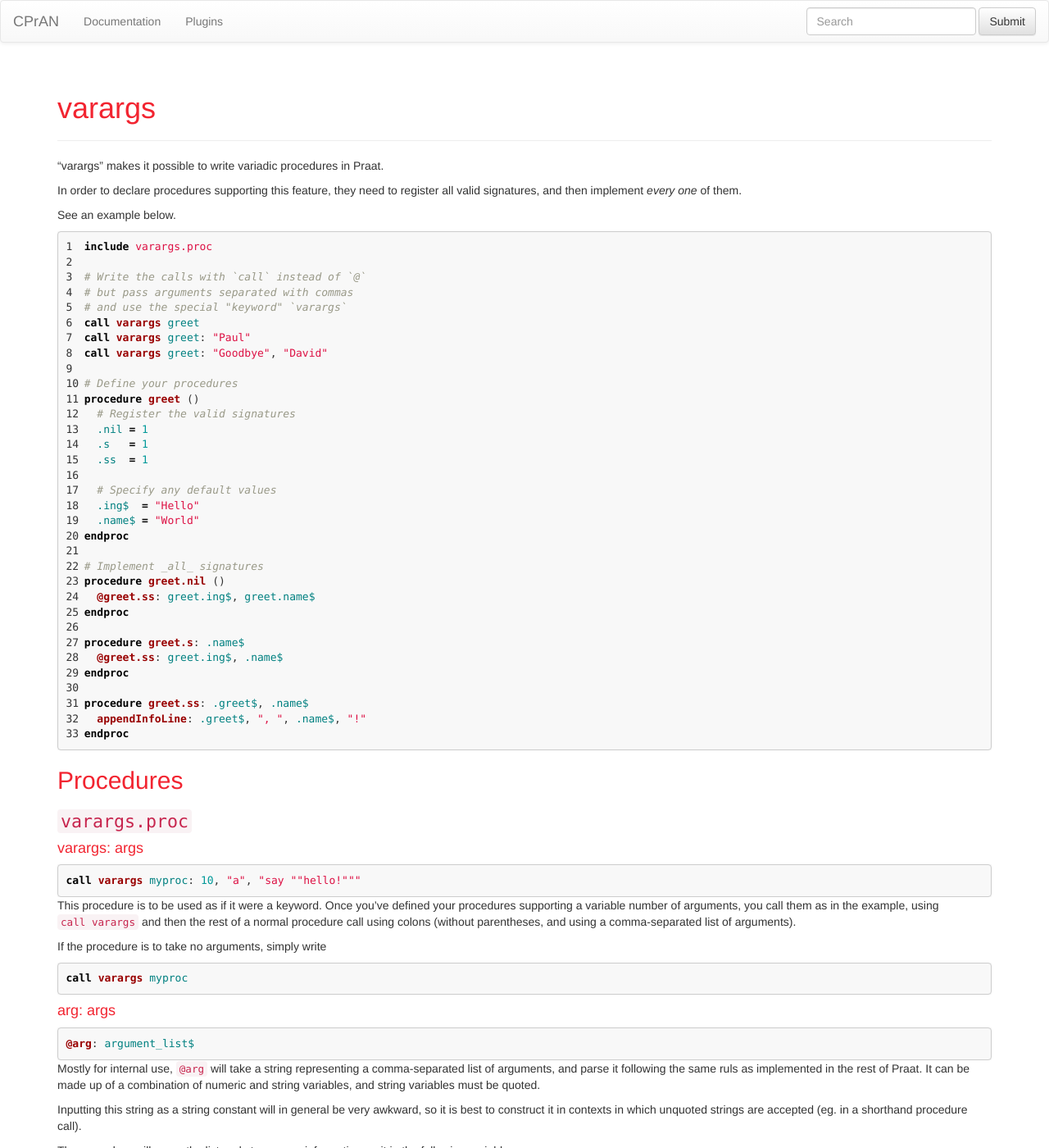
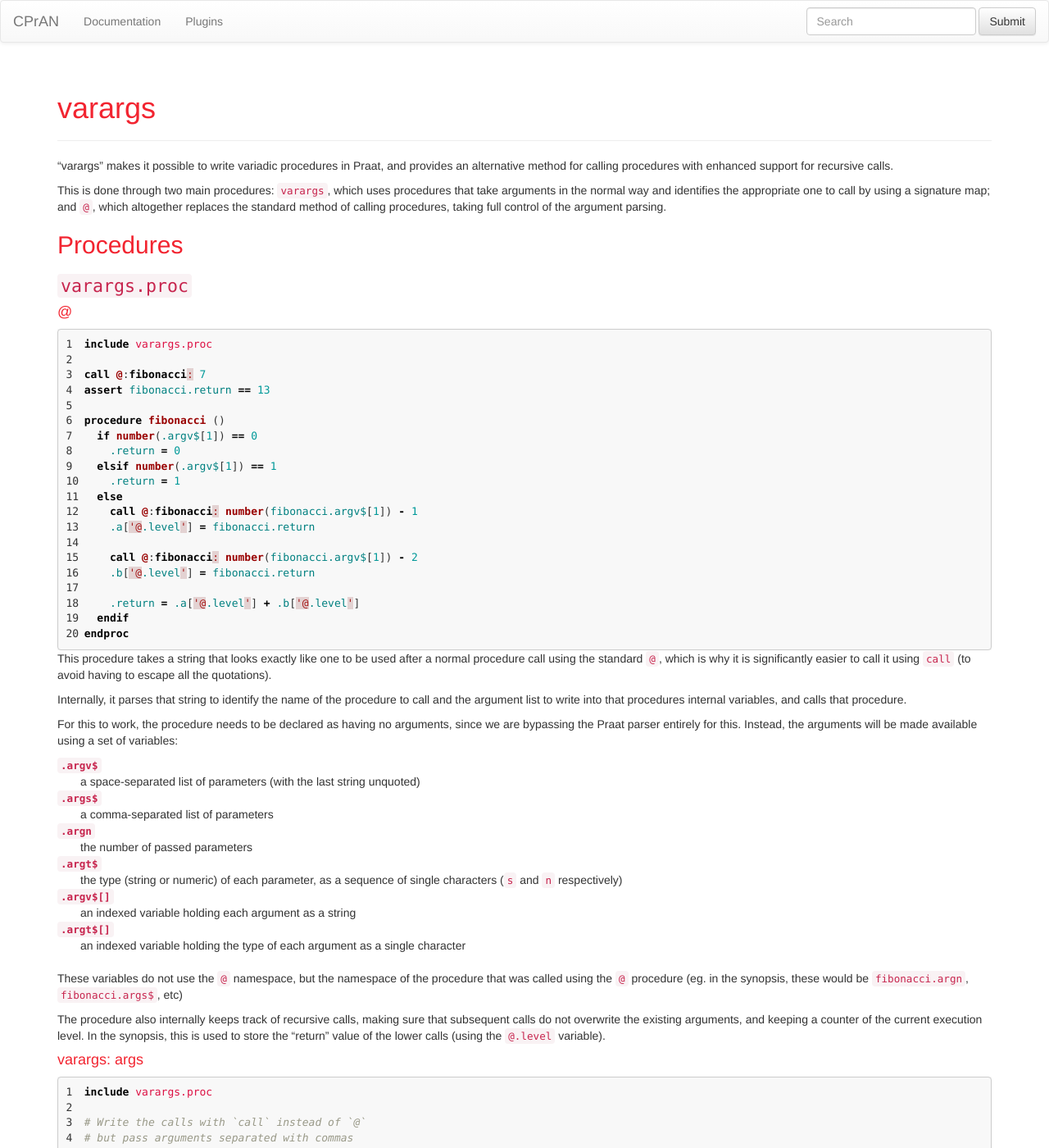
Before and after one commit to jjatria/cpran-www, a Jekyll site: the page built from docs/plugins/varargs/index.md, in a window 1280 px wide and 1400 px high. Shown: the whole window at 82% size. Built offline with Jekyll 4.4.1, drawn with Linux system fonts in a browser that asks for light colours; nearby versions of some CDN libraries; comment, search, counter and statistics services are not loaded; some of the changed text lies outside the part shown.

Commit message:
Add documentation of @ in varargs

```diff
--- a/docs/plugins/varargs/index.md
+++ b/docs/plugins/varargs/index.md
@@ -5,12 +5,88 @@ title: varargs
 ---
 {% include JB/setup %}
 
-"varargs" makes it possible to write variadic procedures in Praat.
+"varargs" makes it possible to write variadic procedures in Praat, and provides
+an alternative method for calling procedures with enhanced support for
+recursive calls.
 
-In order to declare procedures supporting this feature, they need
-to register all valid signatures, and then implement _every one_ of them.
+This is done through two main procedures: [`varargs`](#varargs), which uses
+procedures that take arguments in the normal way and identifies the appropriate
+one to call by using a signature map; and [`@`](#at), which altogether replaces
+the standard method of calling procedures, taking full control of the argument
+parsing.
 
-See an example below.
+## Procedures
+
+### `varargs.proc`
+
+#### @
+{: #at }
+
+{% highlight praat linenos %}
+include varargs.proc
+
+call @:fibonacci: 7
+assert fibonacci.return == 13
+
+procedure fibonacci ()
+  if number(.argv$[1]) == 0
+    .return = 0
+  elsif number(.argv$[1]) == 1
+    .return = 1
+  else
+    call @:fibonacci: number(fibonacci.argv$[1]) - 1
+    .a['@.level'] = fibonacci.return
+
+    call @:fibonacci: number(fibonacci.argv$[1]) - 2
+    .b['@.level'] = fibonacci.return
+
+    .return = .a['@.level'] + .b['@.level']
+  endif
+endproc
+{% endhighlight %}
+
+This procedure takes a string that looks exactly like one to be used after a
+normal procedure call using the standard `@`, which is why it is significantly
+easier to call it using `call` (to avoid having to escape all the quotations).
+
+Internally, it parses that string to identify the name of the procedure to call
+and the argument list to write into that procedures internal variables, and
+calls that procedure.
+
+For this to work, the procedure needs to be declared as having no arguments,
+since we are bypassing the Praat parser entirely for this. Instead, the
+arguments will be made available using a set of variables:
+
+`.argv$`
+  : a space-separated list of parameters (with the last string unquoted)
+
+`.args$`
+  : a comma-separated list of parameters
+
+`.argn`
+  : the number of passed parameters
+
+`.argt$`
+  : the type (string or numeric) of each parameter, as a sequence of single
+    characters (`s` and `n` respectively)
+
+`.argv$[]`
+  : an indexed variable holding each argument as a string
+
+`.argt$[]`
+  : an indexed variable holding the type of each argument as a single character
+
+These variables do not use the `@` namespace, but the namespace of the
+procedure that was called using the `@` procedure (eg. in the synopsis, these
+would be `fibonacci.argn`, `fibonacci.args$`, etc)
+
+The procedure also internally keeps track of recursive calls, making sure that
+subsequent calls do not overwrite the existing arguments, and keeping a counter
+of the current execution level. In the synopsis, this is used to store the
+"return" value of the lower calls (using the `@.level` variable).
+
+#### varargs: args
+{: #varargs }
 
 {% highlight praat linenos %}
 include varargs.proc
@@ -48,22 +124,14 @@ procedure greet.ss: .greet$, .name$
 endproc
 {% endhighlight %}
 
-## Procedures
-
-### `varargs.proc`
-
-#### varargs: args
-{: #varargs }
-
-{% highlight praat %}
-call varargs myproc: 10, "a", "say ""hello!"""
-{% endhighlight %}
-
 This procedure is to be used as if it were a keyword. Once you've defined
 your procedures supporting a variable number of arguments, you call them
 as in the example, using `call varargs` and then the rest of a normal
 procedure call using colons (without parentheses, and using a comma-separated
 list of arguments).
+
+In order to declare procedures supporting this feature, they need
+to register all valid signatures, and then implement _every one_ of them.
 
 If the procedure is to take no arguments, simply write
 
```
